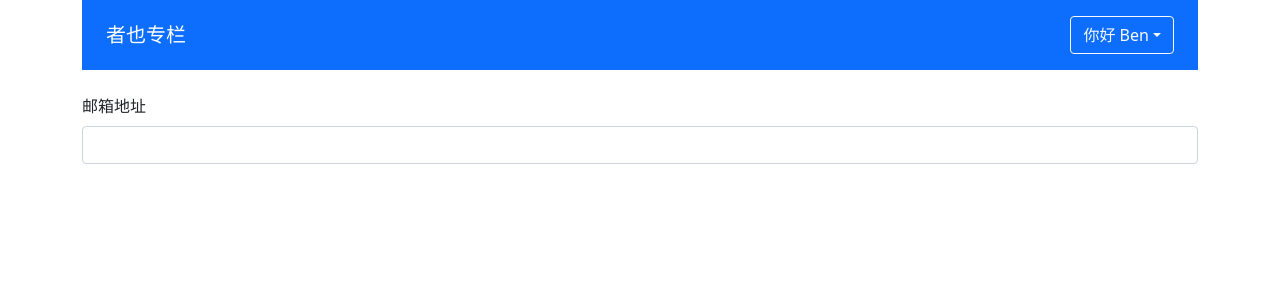
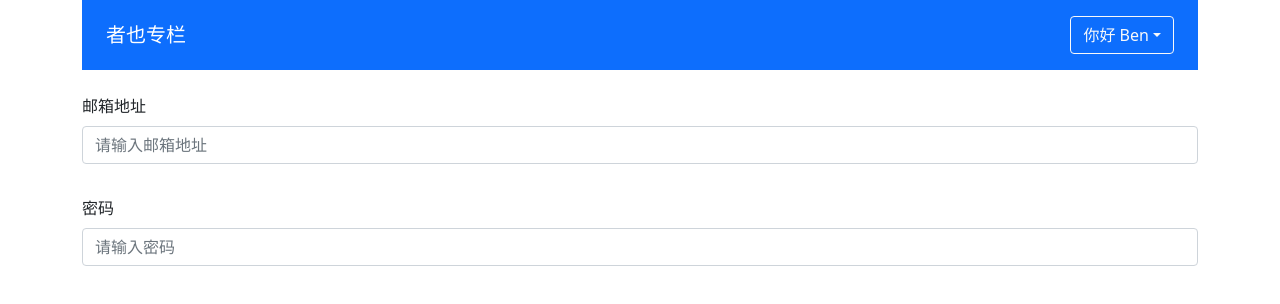
Before and after one commit to 491705986/zheye, a Vue app: page / in a window 1280 px wide. Shown: the top 304 px of the page. Built offline with nearby package versions, Linux system fonts and the light colour scheme.

Commit message:
feat: validateInput组件完成

```diff
--- a/src/App.vue
+++ b/src/App.vue
@@ -5,14 +5,28 @@
     <form>
       <div class="mb-3">
         <label class="form-label">邮箱地址</label>
-        <ValidateInput v-model="emailRef.val" :rules="emailRules" />
+        <ValidateInput
+          v-model="emailVal"
+          :rules="emailRules"
+          type="text"
+          placeholder="请输入邮箱地址"
+        />
+      </div>
+      <div class="mb-3">
+        <label class="form-label">密码</label>
+        <ValidateInput
+          v-model="passwordVal"
+          :rules="passwordRules"
+          type="password"
+          placeholder="请输入密码"
+        />
       </div>
     </form>
   </div>
 </template>
 
 <script lang="ts">
-import { defineComponent, ref, reactive } from 'vue';
+import { defineComponent, ref } from 'vue';
 import ColumnList, { ColumnProps } from '@/components/ColumnList.vue';
 import GlobalHeader, { UserProps } from '@/components/GlobalHeader.vue';
 import ValidateInput, { RulesProp } from '@/components/ValidateInput.vue';
@@ -34,8 +48,6 @@ const testData: ColumnProps[] = [
   }
 ];
 
-const emailReg = /^[a-zA-Z0-9.!#$%&’*+/=?^_`{|}~-]+@[a-zA-Z0-9-]+(?:\.[a-zA-Z0-9-]+)*$/;
-
 export default defineComponent({
   name: 'App',
   components: { ColumnList, GlobalHeader, ValidateInput },
@@ -45,31 +57,25 @@ export default defineComponent({
       .fill(testData[0])
       .map((item, index) => ({ ...item, id: index + 1 }));
 
+    const emailVal = ref('');
     const emailRules: RulesProp = [
       { type: 'required', message: '电子邮箱地址不能为空' },
       { type: 'email', message: '请输入正确的电子邮箱格式' }
     ];
 
-    const emailRef = reactive({
-      val: '',
-      error: false,
-      message: ''
-    });
-    const validateEmail = () => {
-      if (emailRef.val === '') {
-        emailRef.error = true;
-        emailRef.message = 'can not be empty';
-      } else if (!emailReg.test(emailRef.val)) {
-        emailRef.error = true;
-        emailRef.message = 'should be valid email';
-      }
-    };
+    const passwordVal = ref('');
+    const passwordRules: RulesProp = [
+      { type: 'required', message: '电子邮箱地址不能为空' },
+      { type: 'email', message: '请输入正确的电子邮箱格式' }
+    ];
+
     return {
       list,
       currentUser,
-      emailRef,
-      validateEmail,
-      emailRules
+      emailVal,
+      emailRules,
+      passwordVal,
+      passwordRules
     };
   }
 });
--- a/src/components/ValidateInput.vue
+++ b/src/components/ValidateInput.vue
@@ -1,12 +1,12 @@
 <template>
   <div class="validate-input-container pb-3">
     <input
-      type="text"
       class="form-control"
       :class="{ 'is-invalid': inputRef.error }"
       :value="inputRef.val"
       @blur="validateInput"
       @input="updateValue"
+      v-bind="$attrs"
     />
     <span v-if="inputRef.error" class="invalid-feedback">
       {{ inputRef.message }}
@@ -15,7 +15,7 @@
 </template>
 
 <script lang="ts">
-import { defineComponent, PropType, reactive } from 'vue';
+import { PropType, defineComponent, reactive } from 'vue';
 
 const emailReg = /^[a-zA-Z0-9.!#$%&’*+/=?^_`{|}~-]+@[a-zA-Z0-9-]+(?:\.[a-zA-Z0-9-]+)*$/;
 
@@ -32,6 +32,7 @@ export default defineComponent({
     rules: Array as PropType<RulesProp>,
     modelValue: String
   },
+  inheritAttrs: false,
   setup(props, context) {
     const inputRef = reactive({
       val: props.modelValue || '',
```
